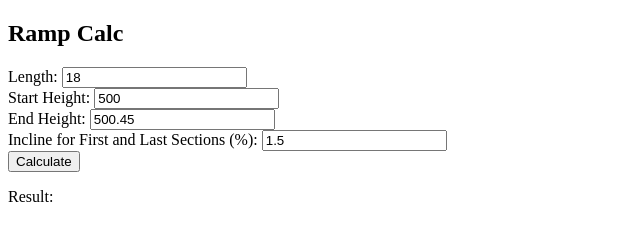
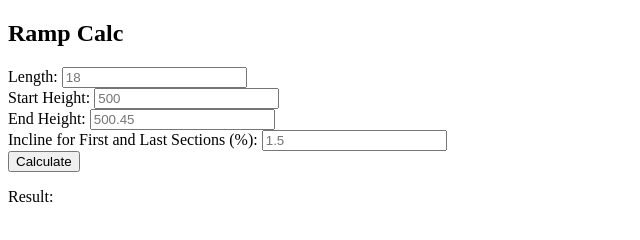
Before and after one commit to ccccc555/ramp, a plain HTML site: page index.html in a window 1280 px wide. Shown: the full height of the page, 0-640 px from the left. Drawn offline with Linux system fonts and the light colour scheme.

Commit message:
Update index.html

```diff
--- a/index.html
+++ b/index.html
@@ -6,16 +6,16 @@
 <body>
   <h2>Ramp Calc</h2>
   <label for="length">Length:</label>
-  <input type="number" id="length" step="any" placeholder="18" value="18">
+  <input type="number" id="length" step="any" placeholder="18">
   <br>
   <label for="startHeight">Start Height:</label>
-  <input type="number" id="startHeight" step="any" placeholder="500" value="500">
+  <input type="number" id="startHeight" step="any" placeholder="500">
   <br>
   <label for="endHeight">End Height:</label>
-  <input type="number" id="endHeight" step="any" placeholder="500.45" value="500.45">
+  <input type="number" id="endHeight" step="any" placeholder="500.45">
   <br>
   <label for="incline1">Incline for First and Last Sections (%):</label>
-  <input type="number" id="incline1" step="any" placeholder="1.5" value="1.5">
+  <input type="number" id="incline1" step="any" placeholder="1.5" >
   <br>
   <button onclick="calculate()">Calculate</button>
   <p>Result:</p>
```
